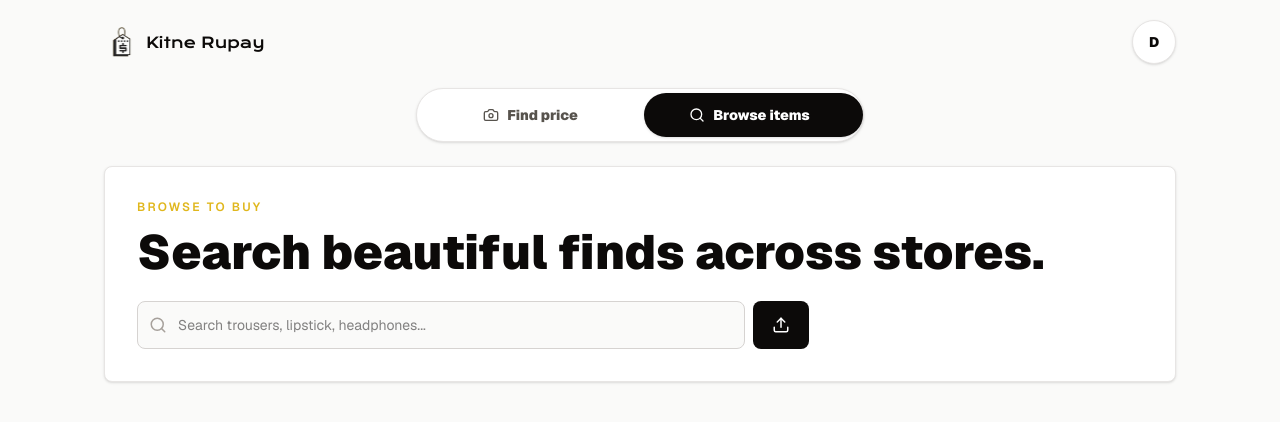
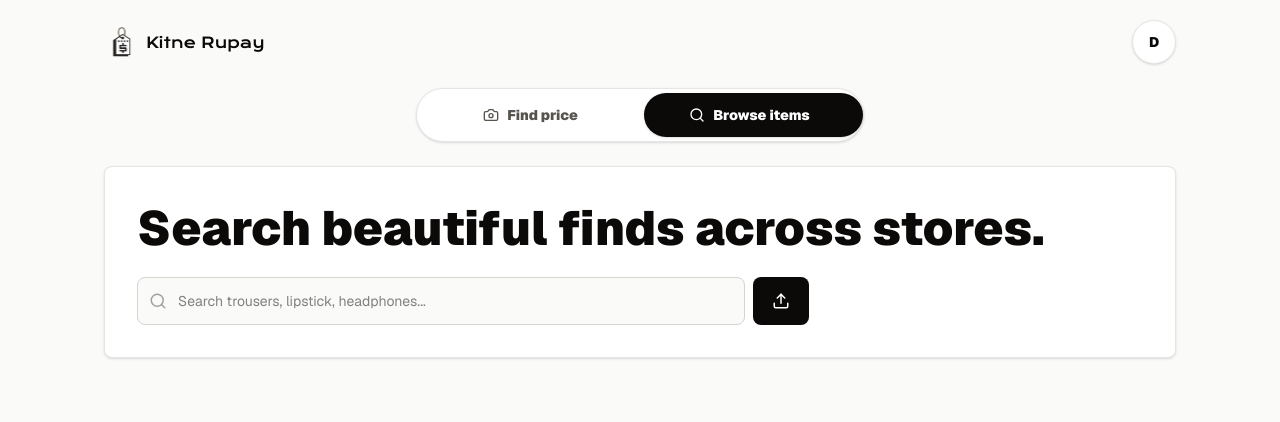
Before and after one commit to farzeenilyaszargar/Itemio, a Next.js app: page /discover in a window 1280 px wide. Both pictures are taken after a click on the button "Browse items". Shown: the top 422 px of the page. Built offline with nearby package versions, Linux system fonts and the light colour scheme.

Commit message:
Remove browse eyebrow

```diff
--- a/src/components/DiscoverClient.tsx
+++ b/src/components/DiscoverClient.tsx
@@ -186,8 +186,7 @@ export function DiscoverClient() {
               <>
                 <section className="space-y-5 rounded-[8px] border border-stone-200 bg-white p-4 shadow-sm md:p-8">
                   <div>
-                    <p className="text-xs font-semibold uppercase tracking-[0.18em] text-[#E0B71D]">Browse to buy</p>
-                    <h2 className="mt-2 text-2xl font-black leading-8 md:text-5xl md:leading-[3.65rem]">Search beautiful finds across stores.</h2>
+                    <h2 className="text-2xl font-black leading-8 md:text-5xl md:leading-[3.65rem]">Search beautiful finds across stores.</h2>
                   </div>
                   <form onSubmit={handleTextSearch} className="flex gap-2 md:max-w-2xl">
                     <div className="relative flex-1">
```
